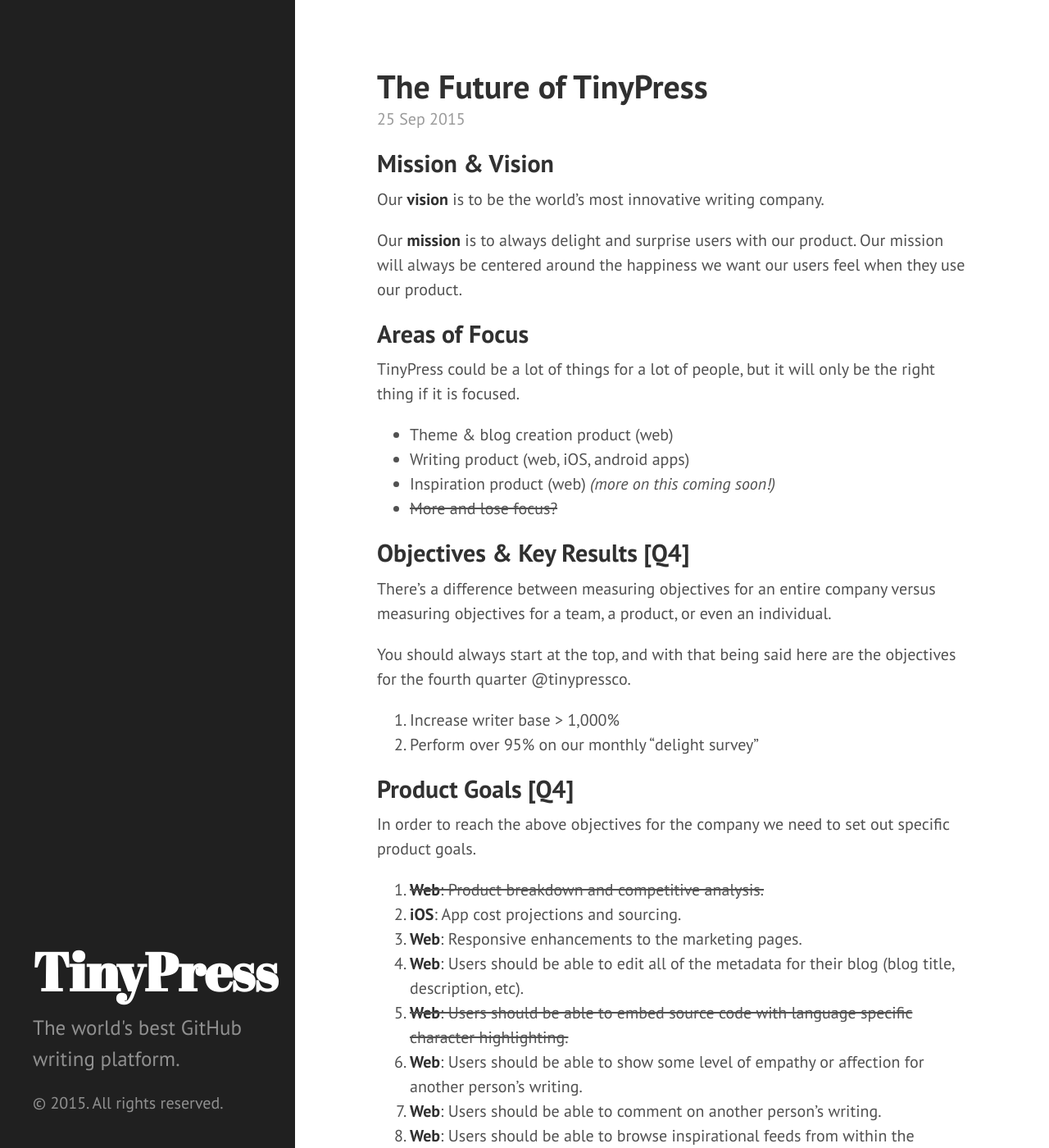
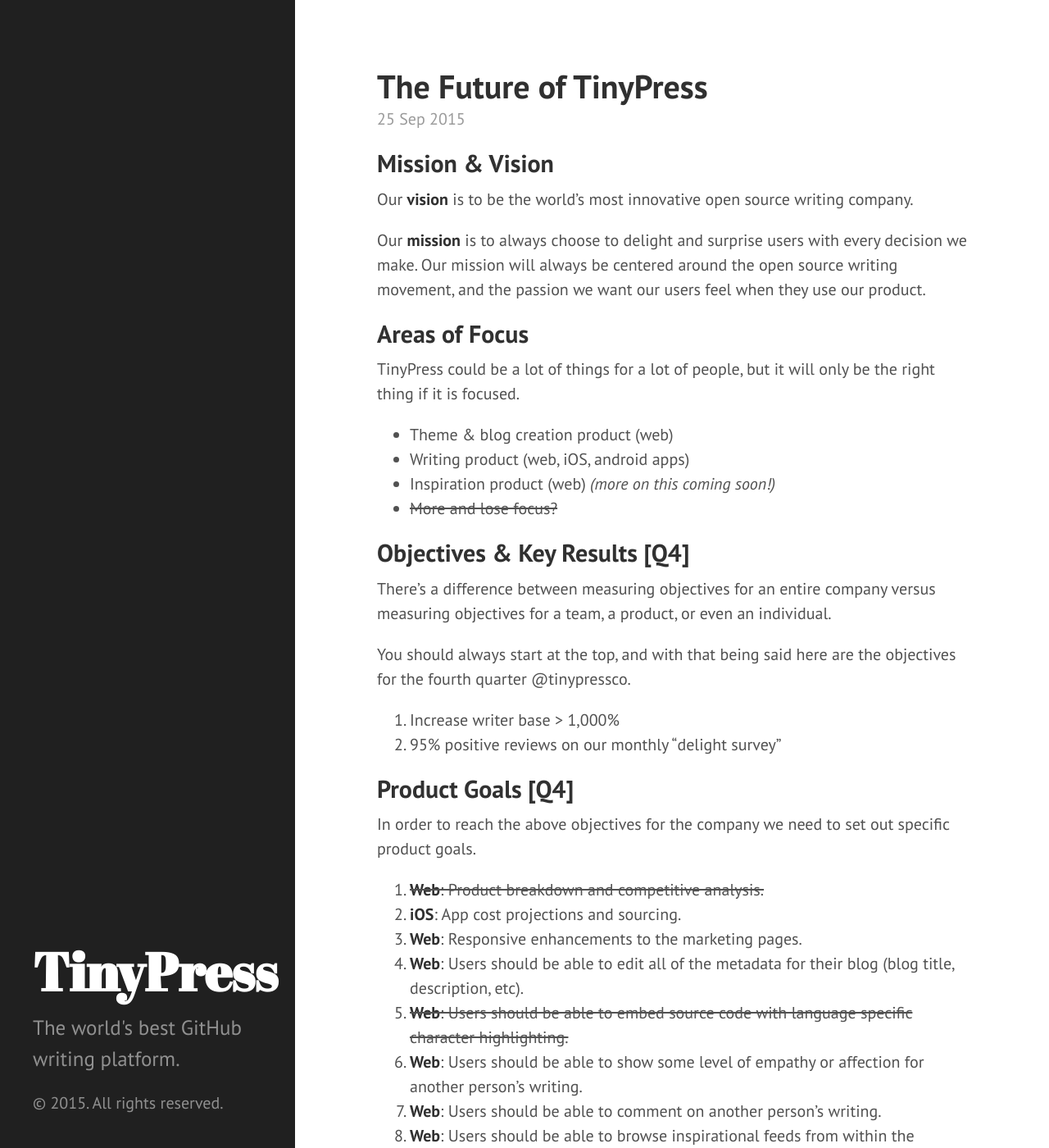
Before and after one commit to fugabi/tinypressco.github.io, a Jekyll site: the page built from _posts/2015-09-25-the-future-of-tinypress.markdown, in a window 1280 px wide and 1400 px high. Shown: the whole window at 82% size. Built offline with Jekyll 4.4.1, drawn with Linux system fonts in a browser that asks for light colours.

Commit message:
Post update: The Future of TinyPress

```diff
--- a/_posts/2015-09-25-the-future-of-tinypress.markdown
+++ b/_posts/2015-09-25-the-future-of-tinypress.markdown
@@ -4,9 +4,9 @@ title: The Future of TinyPress
 layout: post
 ---
 ## Mission & Vision
-Our <strong>vision</strong> is to be the world's most innovative writing company.
+Our <strong>vision</strong> is to be the world's most innovative open source writing company.
 
-Our <strong>mission</strong> is to always delight and surprise users with our product. Our mission will always be centered around the happiness we want our users feel when they use our product.
+Our <strong>mission</strong> is to always choose to delight and surprise users with every decision we make. Our mission will always be centered around the open source writing movement, and the passion we want our users feel when they use our product.
 
 ## Areas of Focus
 TinyPress could be a lot of things for a lot of people, but it will only be the right thing if it is focused.
@@ -22,7 +22,7 @@ There's a difference between measuring objectives for an entire company versus m
 You should always start at the top, and with that being said here are the objectives for the fourth quarter @tinypressco.
 
 1. Increase writer base > 1,000%
-2. Perform over 95% on our monthly "delight survey"
+2. 95% positive reviews on our monthly "delight survey"
 
 ## Product Goals [Q4]
 In order to reach the above objectives for the company we need to set out specific product goals.
```
